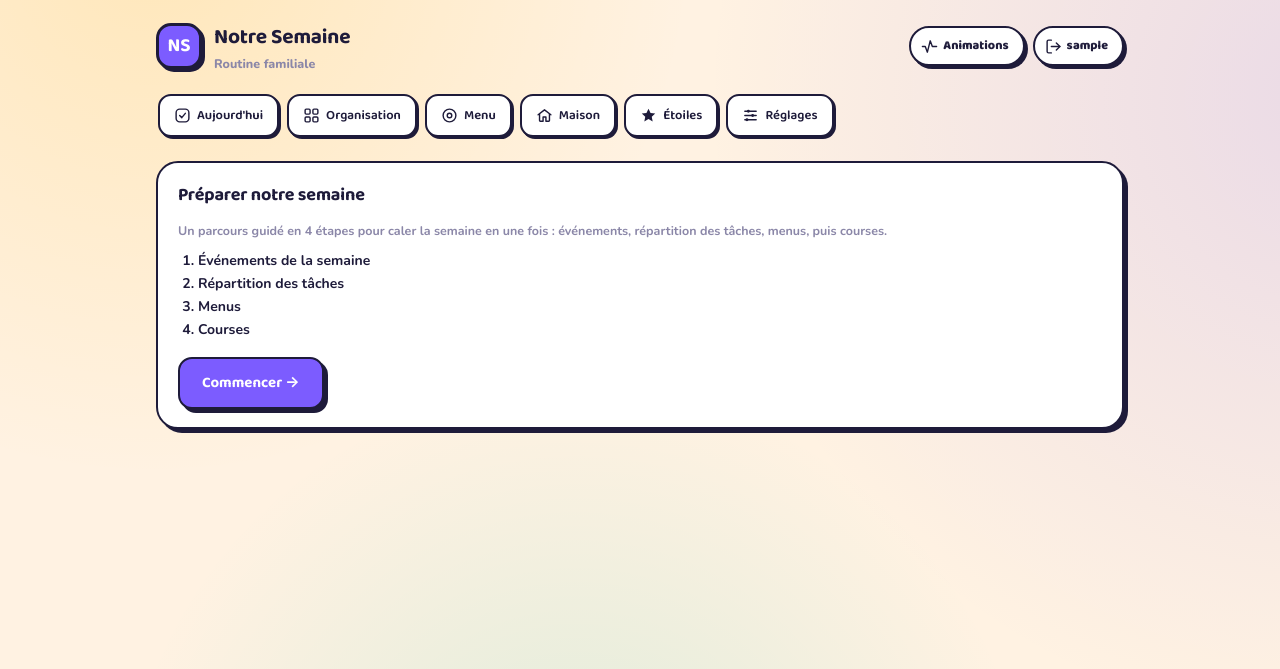
After one commit to Khadaassi/notre-semaine, a Django app: page /preparer/ in a window 1280 px wide. The commit adds this page. Shown: the top 669 px of the page. Run offline with Django 5.2, Linux system fonts and the light colour scheme; a user stored in the database is signed in; tables that the repository leaves empty hold one stand-in row (values such as "Sample post").

Commit message:
Add the "Préparer notre semaine" wizard: progress banner + start/summary
A thin navigation layer over the existing week_view/settings_view/menu/maison
screens, chaining them into a 4-step "prepare the week" flow (événements →
répartition des tâches → menus → courses) without duplicating any of their
logic. Progress lives entirely in the URL (?wizard=1&step=N, see
views._wizard_banner) — no new model/migration, and leaving the flow needs no
cleanup since the banner just doesn't render without the param.

- _wizard_banner builds each screen's progress-banner context; _wizard_redirect
  keeps the wizard alive across same-page actions (picking a recipe, saving
  settings) that would otherwise drop the query string.
- menu's existing copy_to_courses action *is* step 4: on success inside the
  wizard it hands off straight to maison instead of looping back to menu.
- wizard_start (new, parent-only) renders the intro "Commencer" card and,
  with ?done=1, the "Terminé !" recap — both static, no stored progress.

```diff
--- a/planner/urls.py
+++ b/planner/urls.py
@@ -30,6 +30,7 @@ urlpatterns = [
     path('taches/exception/ajouter/', views.create_task_exception, name='create_task_exception'),
     path('taches/reassigner/', views.reassign_task, name='reassign_task'),
     path('taches/mode-jour/', views.set_day_mode, name='set_day_mode'),
+    path('preparer/', views.wizard_start, name='wizard_start'),
     path('inscription/', views.signup, name='signup'),
     path('tablette/<str:token>/', views.tablet_view, name='tablet'),
 ]
--- a/planner/views.py
+++ b/planner/views.py
@@ -144,6 +144,34 @@ def _kids_people(settings):
 
 def _family_people(settings):
     return _kids_people(settings) + ['maman', 'papa']
+
+
+def _wizard_banner(request, step, label, description, next_url=None, is_last=False):
+    """Builds the progress-banner context for one screen of the 'Préparer notre semaine'
+    wizard (Lot 5b), active only when the URL carries ?wizard=1 (see wizard_start below).
+    Deliberately stateless: the query string is the only source of truth, so a screen visited
+    without the param just renders normally, with no banner and nothing to clean up — see
+    the module-level note near wizard_start for the full design rationale."""
+    if request.GET.get('wizard') != '1':
+        return None
+    return {
+        'step': step, 'total': 4, 'label': label, 'description': description,
+        'next_url': next_url, 'is_last': is_last,
+    }
+
+
+def _wizard_redirect(request, view_name, step=None):
+    """Same as redirect(view_name), except it re-appends ?wizard=1&step=N when the request
+    that triggered it was itself part of the wizard flow. Plain redirect()/reverse() drop the
+    query string entirely, which would silently kick the user out of the wizard on the very
+    first same-page action of a step (picking a recipe, adding a custom task...) — this is
+    the only thing standing between "wizard=1 disappears" and "banner survives the step"."""
+    url = reverse(view_name)
+    if request.GET.get('wizard') == '1':
+        use_step = step if step is not None else (request.GET.get('step') or '')
+        if use_step:
+            url = f"{url}?wizard=1&step={use_step}"
+    return redirect(url)
 
 
 @login_required
@@ -632,13 +660,19 @@ def week_view(request):
     rotation_note = (f"Table → {_person_label(settings.rotation_table, settings)} · "
                       f"Lave-vaisselle → {_person_label(settings.rotation_lave_vaisselle, settings)}")
 
+    wizard = _wizard_banner(
+        request, 1, 'Événements de la semaine',
+        "Vérifiez les activités et les éventuels chevauchements avant de répartir les tâches.",
+        next_url=f"{reverse('settings')}?wizard=1&step=2",
+    )
+
     return render(request, 'planner/week.html', {
         'day_headers': day_headers, 'table_rows': table_rows, 'rotation_note': rotation_note,
         'week_start': week_start, 'week_end': week_start + datetime.timedelta(days=6),
         'prev_week': week_start - datetime.timedelta(days=7),
         'next_week': week_start + datetime.timedelta(days=7),
         'is_current_week': week_start == today_monday, 'current_week': today_monday,
-        'week_note': settings.week_note,
+        'week_note': settings.week_note, 'wizard': wizard,
     })
 
 
@@ -691,8 +725,14 @@ def maison(request):
     grouped = {}
     for i in items:
         grouped.setdefault(i.category or 'Ajoutés', []).append(i)
+    wizard = _wizard_banner(
+        request, 4, 'Courses',
+        "Cochez les ingrédients au fur et à mesure de vos achats.",
+        is_last=True,
+    )
     return render(request, 'planner/maison.html', {
         'settings': settings, 'grouped': grouped, 'menu_category': MENU_GROCERY_CATEGORY,
+        'wizard': wizard,
     })
 
 
@@ -825,22 +865,22 @@ def menu(request):
                 recipe.family = family
                 recipe.save()
                 messages.success(request, "Recette enregistrée.")
-                return redirect('menu')
+                return _wizard_redirect(request, 'menu')
             recipe_form = form
         elif 'delete_recipe' in request.POST:
             Recipe.objects.filter(id=request.POST['delete_recipe'], family=family).delete()
             messages.success(request, "Recette supprimée.")
-            return redirect('menu')
+            return _wizard_redirect(request, 'menu')
         elif 'set_day' in request.POST:
             day = request.POST['set_day']
             recipe_id = request.POST.get('recipe_id') or None
             if recipe_id and not Recipe.objects.filter(id=recipe_id, family=family).exists():
                 messages.error(request, "Recette invalide.")
-                return redirect('menu')
+                return _wizard_redirect(request, 'menu')
             WeeklyMenuEntry.objects.update_or_create(
                 family=family, week_start=week_start, day=day, defaults={'recipe_id': recipe_id}
             )
-            return redirect('menu')
+            return _wizard_redirect(request, 'menu')
         elif 'copy_to_courses' in request.POST:
             # Explicit conflict handling (Lot 4, point 5): copy_to_courses used to be a
             # silent get_or_create — an item already checked "acheté" that becomes needed
@@ -875,12 +915,32 @@ def menu(request):
                             item.checked = False
                         item.save(update_fields=['quantity', 'unit', 'checked'])
                 messages.success(request, "Ingrédients ajoutés à la liste de courses.")
+                # Step 4 of the "Préparer notre semaine" wizard (see wizard_start): this POST
+                # *is* step 4's action, so on success it hands off straight to 'maison' (the
+                # screen that lists what was just copied) instead of looping back to 'menu' —
+                # outside the wizard, behavior is unchanged (back to 'menu').
+                if request.GET.get('wizard') == '1' and request.GET.get('step') == '4':
+                    return redirect(f"{reverse('maison')}?wizard=1&step=4")
                 return redirect('menu')
+
+    wizard_step = 4 if request.GET.get('step') == '4' else 3
+    if wizard_step == 4:
+        wizard = _wizard_banner(
+            request, 4, 'Courses',
+            "Ajoutez les ingrédients du menu à la liste de courses avec le bouton ci-dessous.",
+            next_url=f"{reverse('maison')}?wizard=1&step=4",
+        )
+    else:
+        wizard = _wizard_banner(
+            request, 3, 'Menus',
+            "Choisissez une recette pour chaque jour de la semaine.",
+            next_url=f"{reverse('menu')}?wizard=1&step=4",
+        )
 
     return render(request, 'planner/menu.html', {
         'by_cat': by_cat, 'day_rows': day_rows, 'recipes': recipes,
         'all_ingredients': all_ingredients, 'recipe_form': recipe_form,
-        'favoris_only': favoris_only, 'pending_conflicts': pending_conflicts,
+        'favoris_only': favoris_only, 'pending_conflicts': pending_conflicts, 'wizard': wizard,
     })
 
 
@@ -954,7 +1014,7 @@ def settings_view(request):
             settings.week_note = request.POST.get('week_note', '')
             settings.save()
             messages.success(request, "Réglages enregistrés.")
-        return redirect('settings')
+        return _wizard_redirect(request, 'settings')
 
     activities = list(Activity.objects.filter(family=family))
     for a in activities:
@@ -968,10 +1028,15 @@ def settings_view(request):
     for exc in task_exceptions:
         exc.person_name = _person_label(exc.person, settings)
         exc.reassigned_to_name = _person_label(exc.reassigned_to, settings) if exc.reassigned_to else ''
+    wizard = _wizard_banner(
+        request, 2, 'Répartition des tâches',
+        "Ajustez les tâches personnalisées, les exceptions et les réattributions de la semaine.",
+        next_url=f"{reverse('menu')}?wizard=1&step=3",
+    )
     return render(request, 'planner/settings.html', {
         'settings': settings, 'activities': activities, 'custom_tasks': custom_tasks,
         'days': DAYS, 'day_full': DAY_FULL, 'members': members, 'tablet_url': tablet_url,
-        'task_exceptions': task_exceptions,
+        'task_exceptions': task_exceptions, 'wizard': wizard,
     })
 
 
@@ -1263,3 +1328,35 @@ def set_day_mode(request):
             family=family, person=person, date=real_date, defaults={'mode': mode},
         )
     return redirect(f"{reverse('today')}?day={day}")
+
+
+@login_required
+def wizard_start(request):
+    """Entry point AND final summary screen for the "Préparer notre semaine" wizard (Lot 5b).
+
+    Design: the wizard is a pure navigation layer over the 4 already-existing screens
+    (week_view → settings_view → menu → maison) — it stores no progress anywhere. The single
+    ?wizard=1&step=N pair carried on each screen's URL *is* the progress state (see
+    _wizard_banner/_wizard_redirect above); this view itself only ever renders one of two
+    static cards (the intro with "Commencer", or the "Terminé !" recap when ?done=1), and its
+    own URL never carries a step. Consequences of that choice, spelled out per the task brief:
+      - Nothing to persist, no migration: refreshing, bookmarking or sharing a step URL just
+        re-derives the same banner from the query string.
+      - Leaving the flow needs no cleanup: navigate anywhere without ?wizard=1 (e.g. via the
+        tab bar) and that screen renders exactly as it does outside the wizard — the banner
+        included on it simply won't render since its own `wizard` context var comes back None.
+      - Step order, decided here: Événements (week_view) → Répartition des tâches
+        (settings_view: tâches personnalisées + exceptions/réattributions already listed
+        there) → Menus (menu) → Courses (menu's copy_to_courses action, which then hands off
+        to maison — see the 'wizard' branch inside menu()).
+
+    Parent-only: step 2 lands on settings_view (parent_required) and step 4 depends on
+    parent-only exception/reassignment tools from step 2, so a non-parent starting the wizard
+    would hit a 403 partway through — refused up front instead, same pattern as the
+    parent-only "Gérer les tâches" toggle on 'Aujourd'hui'."""
+    if not _is_parent(request):
+        raise PermissionDenied
+    return render(request, 'planner/wizard.html', {
+        'done': request.GET.get('done') == '1',
+        'start_url': f"{reverse('week')}?wizard=1&step=1",
+    })
--- a/static/planner/style.css
+++ b/static/planner/style.css
@@ -500,6 +500,50 @@ button:active{transform:translate(3px,3px) !important;box-shadow:none !important
 .flash.error{background:#ffe1e6;color:var(--coral-dk);}
 .flash.info{background:#f1eeff;color:var(--plum-dk);}
 
+/* ---- Parcours "Préparer notre semaine" (Lot 5b) : bandeau de progression affiché sur les
+   écrans existants (Organisation/Réglages/Menu/Maison) quand ?wizard=1 est présent, plus
+   l'écran de démarrage/résumé (wizard.html) et son bouton d'entrée sur "Aujourd'hui". Pure
+   couche de navigation par-dessus l'existant, aucune logique dupliquée. ---- */
+.wizard-banner{border-color:var(--plum);background:#faf8ff;}
+.wizard-banner-head{display:flex;align-items:center;gap:10px;flex-wrap:wrap;margin-bottom:2px;}
+.wizard-step-badge{font-family:var(--font-display);font-size:12px;font-weight:800;color:#fff;
+  background:var(--plum);padding:3px 12px;border-radius:999px;border:2px solid var(--navy);
+  box-shadow:1.5px 1.5px 0 rgba(30,27,58,.4);white-space:nowrap;}
+.wizard-banner-title{margin:0;font-size:16px;color:var(--navy);}
+.wizard-steps{display:flex;gap:6px;margin:10px 0 14px;}
+.wizard-dot{width:26px;height:8px;border-radius:99px;background:#e5e0fb;border:1.5px solid var(--plum);flex-shrink:0;}
+.wizard-dot.filled{background:var(--plum);}
+.wizard-dot.current{background:var(--sun);border-color:var(--navy);}
+.wizard-banner-actions{display:flex;align-items:center;gap:14px;flex-wrap:wrap;}
+.wizard-cta{display:inline-flex;align-items:center;font-family:var(--font-display);font-weight:700;font-size:13.5px;
+  background:var(--plum);color:#fff;border:2.5px solid var(--navy);border-radius:13px;padding:9px 16px;
+  text-decoration:none;box-shadow:var(--shadow-sm);transition:transform .08s ease,box-shadow .08s ease;}
+.wizard-cta:hover{transform:translate(-1px,-1px);box-shadow:4px 4px 0 var(--navy);}
+.wizard-cta:active{transform:translate(3px,3px);box-shadow:none;}
+.wizard-skip,.wizard-exit{font-size:12.5px;font-weight:800;color:var(--muted);text-decoration:underline;}
+.wizard-skip:hover,.wizard-exit:hover{color:var(--navy);}
+
+.wizard-card h2{margin-bottom:6px;}
+.wizard-preview{margin:10px 0 18px;padding-left:20px;font-size:14px;font-weight:700;color:var(--navy);}
+.wizard-preview li{margin-bottom:4px;}
+.wizard-start-btn{display:inline-flex;align-items:center;font-family:var(--font-display);font-weight:700;
+  font-size:15px;background:var(--plum);color:#fff;border:2.5px solid var(--navy);border-radius:14px;
+  padding:12px 22px;text-decoration:none;box-shadow:var(--shadow-md);transition:transform .08s ease,box-shadow .08s ease;}
+.wizard-start-btn:hover{transform:translate(-1px,-1px);box-shadow:6px 6px 0 var(--navy);}
+.wizard-start-btn:active{transform:translate(3px,3px);box-shadow:none;}
+.wizard-recap{display:flex;flex-direction:column;gap:8px;margin:14px 0;}
+.wizard-recap-item{display:flex;align-items:center;background:white;border:2px solid var(--navy);border-radius:12px;
+  padding:9px 12px;font-weight:700;font-size:13.5px;color:var(--navy);text-decoration:none;}
+.wizard-recap-item:hover{background:#fff6ea;}
+.wizard-recap-item .row-icon{margin-right:8px;}
+
+.wizard-entry-row{display:flex;align-items:center;justify-content:space-between;gap:12px;flex-wrap:wrap;}
+.wizard-entry-btn{display:inline-flex;align-items:center;flex-shrink:0;font-family:var(--font-display);font-weight:700;
+  font-size:13px;background:var(--plum);color:#fff;border:2.5px solid var(--navy);border-radius:13px;
+  padding:9px 16px;text-decoration:none;box-shadow:var(--shadow-sm);transition:transform .08s ease,box-shadow .08s ease;}
+.wizard-entry-btn:hover{transform:translate(-1px,-1px);box-shadow:4px 4px 0 var(--navy);}
+.wizard-entry-btn:active{transform:translate(3px,3px);box-shadow:none;}
+
 @media(max-width:640px){
   input,select,textarea{font-size:16px !important;}
   .addrow{flex-direction:column;}
--- a/templates/planner/maison.html
+++ b/templates/planner/maison.html
@@ -1,5 +1,6 @@
 {% extends "planner/base.html" %}
 {% block content %}
+{% if wizard %}{% include "planner/_wizard_banner.html" %}{% endif %}
 {% if settings.nb_enfants == 1 %}
 <div class="card">
   <h2>Ménage</h2>
--- a/templates/planner/menu.html
+++ b/templates/planner/menu.html
@@ -1,5 +1,6 @@
 {% extends "planner/base.html" %}
 {% block content %}
+{% if wizard %}{% include "planner/_wizard_banner.html" %}{% endif %}
 <div class="card">
   <h2>Menu de la semaine</h2>
   {% for row in day_rows %}
--- a/templates/planner/settings.html
+++ b/templates/planner/settings.html
@@ -1,5 +1,6 @@
 {% extends "planner/base.html" %}
 {% block content %}
+{% if wizard %}{% include "planner/_wizard_banner.html" %}{% endif %}
 <div class="card">
   <h2>Réglages</h2>
   <form method="post">
--- a/templates/planner/week.html
+++ b/templates/planner/week.html
@@ -1,6 +1,7 @@
 {% extends "planner/base.html" %}
 {% load planner_extras %}
 {% block content %}
+{% if wizard %}{% include "planner/_wizard_banner.html" %}{% endif %}
 <div class="card">
   <div class="week-nav">
     <a class="week-nav-btn" href="?week={{ prev_week|date:'Y-m-d' }}" aria-label="Semaine précédente">←</a>
--- /dev/null
+++ b/templates/planner/wizard.html
@@ -0,0 +1,31 @@
+{% extends "planner/base.html" %}
+{% block title %}Préparer notre semaine{% endblock %}
+{% block content %}
+{% if done %}
+<div class="card wizard-card">
+  <h2>Semaine prête !</h2>
+  <p class="hint">Les 4 étapes ont été parcourues. Chaque écran reste modifiable à tout moment
+    depuis la navigation, parcours ou pas.</p>
+  <div class="wizard-recap">
+    <a class="wizard-recap-item" href="{% url 'week' %}"><span class="row-icon icon-organisation"></span>1. Événements de la semaine</a>
+    <a class="wizard-recap-item" href="{% url 'settings' %}"><span class="row-icon icon-exception"></span>2. Répartition des tâches</a>
+    <a class="wizard-recap-item" href="{% url 'menu' %}"><span class="row-icon icon-menu"></span>3. Menus</a>
+    <a class="wizard-recap-item" href="{% url 'maison' %}"><span class="row-icon icon-maison"></span>4. Courses</a>
+  </div>
+  <a href="{% url 'wizard_start' %}" class="wizard-start-btn">Refaire le parcours</a>
+</div>
+{% else %}
+<div class="card wizard-card">
+  <h2>Préparer notre semaine</h2>
+  <p class="hint">Un parcours guidé en 4 étapes pour caler la semaine en une fois : événements,
+    répartition des tâches, menus, puis courses.</p>
+  <ol class="wizard-preview">
+    <li>Événements de la semaine</li>
+    <li>Répartition des tâches</li>
+    <li>Menus</li>
+    <li>Courses</li>
+  </ol>
+  <a href="{{ start_url }}" class="wizard-start-btn">Commencer →</a>
+</div>
+{% endif %}
+{% endblock %}
```
Also changed, not shown: templates/planner/_wizard_banner.html (added, +25 -0 lines).
